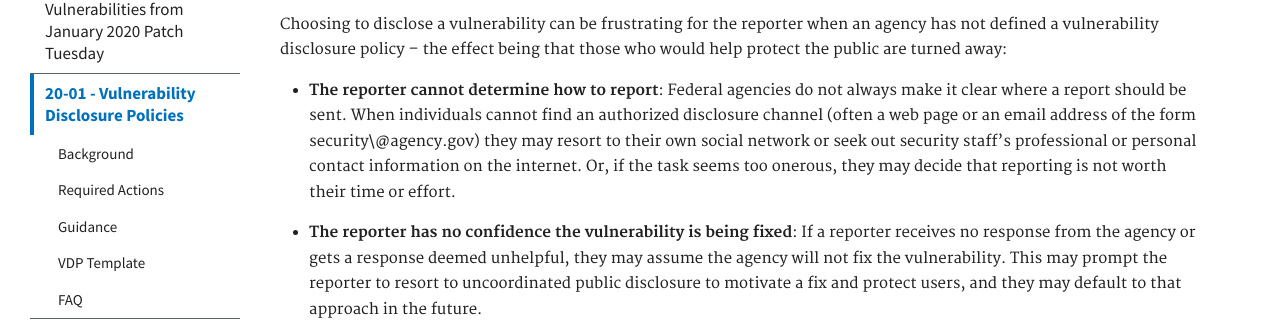
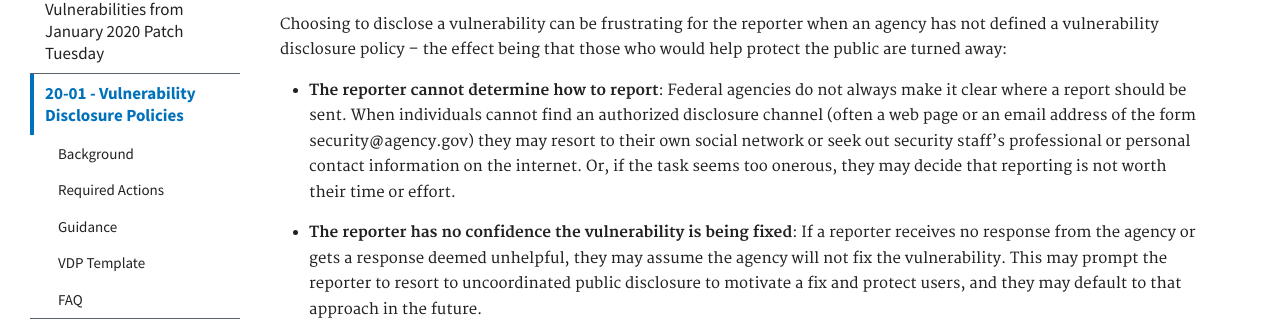
Before and after one commit to cisagov/cyber.dhs.gov, a Jekyll site: the page built from pages/20-01.md, in a window 1280 px wide and 900 px high, scrolled down 1200 px. Shown: the part 179-502 px from the top of the window. Built offline with Jekyll 4.4.1, drawn with Linux system fonts in a browser that asks for light colours.

Commit message:
errant slash

```diff
--- a/pages/20-01.md
+++ b/pages/20-01.md
@@ -43,7 +43,7 @@ A [vulnerability](https://nvlpubs.nist.gov/nistpubs/SpecialPublications/NIST.SP.
 
 Choosing to disclose a vulnerability can be frustrating for the reporter when an agency has not defined a vulnerability disclosure policy -- the effect being that those who would help protect the public are turned away:
 
--  **The reporter cannot determine how to report**: Federal agencies do not always make it clear where a report should be sent. When individuals cannot find an authorized disclosure channel (often a web page or an email address of the form security\@agency.gov) they may resort to their own social network or seek out security staff's professional or personal contact information on the internet. Or, if the task seems too onerous, they may decide that reporting is not worth their time or effort.
+-  **The reporter cannot determine how to report**: Federal agencies do not always make it clear where a report should be sent. When individuals cannot find an authorized disclosure channel (often a web page or an email address of the form security@agency.gov) they may resort to their own social network or seek out security staff's professional or personal contact information on the internet. Or, if the task seems too onerous, they may decide that reporting is not worth their time or effort.
 
 -  **The reporter has no confidence the vulnerability is being fixed**: If a reporter receives no response from the agency or gets a response deemed unhelpful, they may assume the agency will not fix the vulnerability. This may prompt the reporter to resort to uncoordinated public disclosure to motivate a fix and protect users, and they may default to that approach in the future.
 
```
